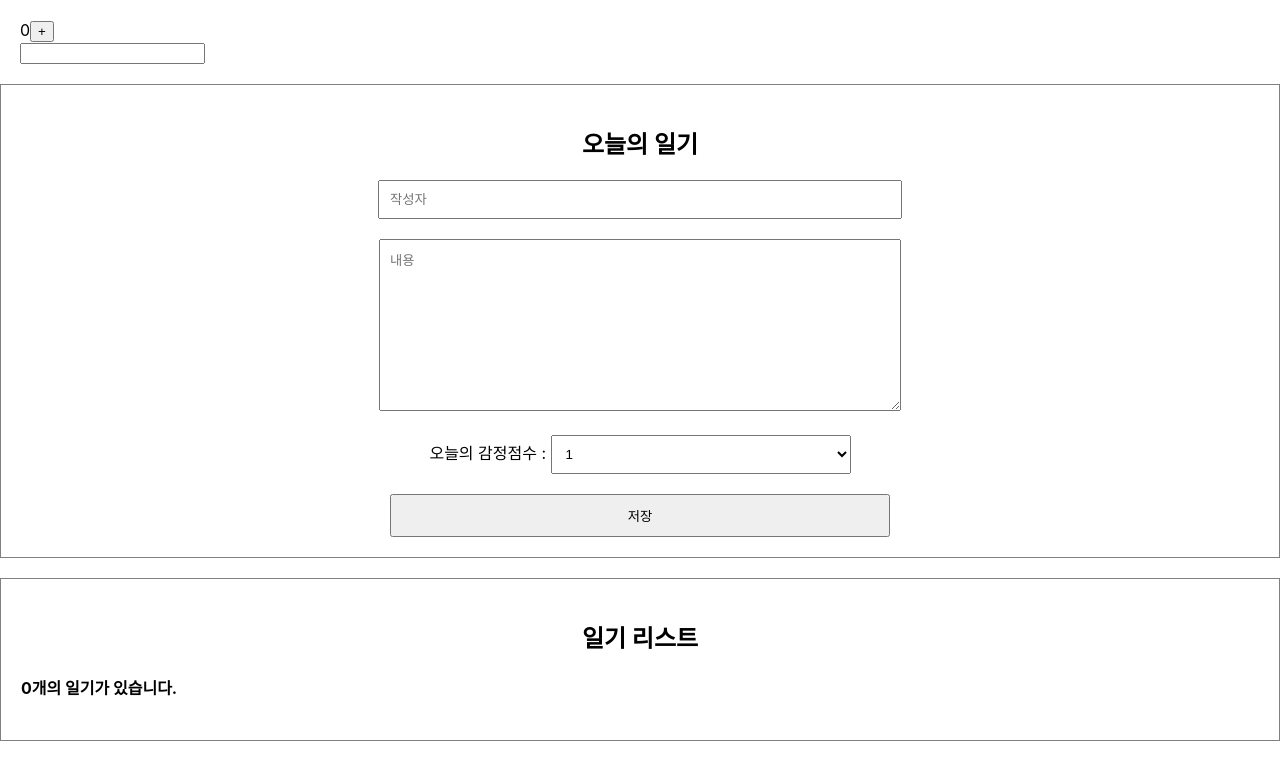
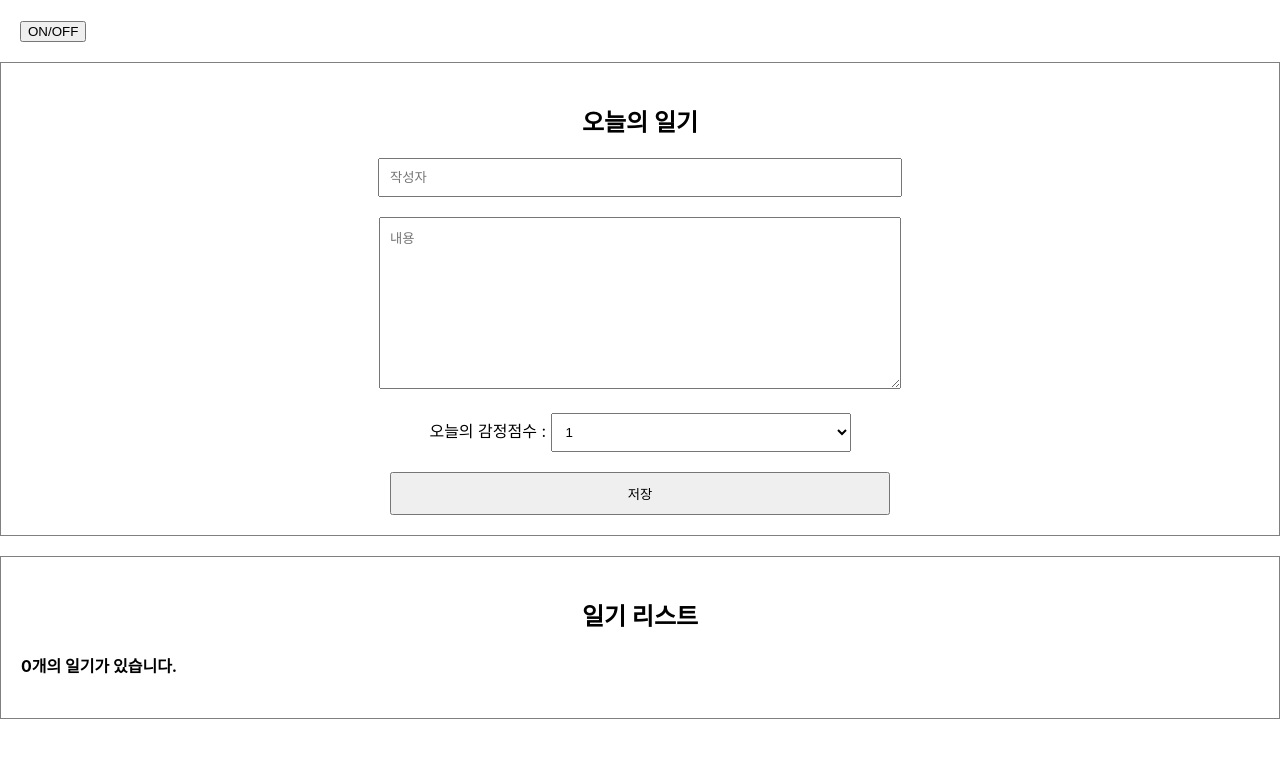
Before and after one commit to ukssss/React, a React (Create React App) app in the folder 01.udemy-react-example/react-basic/simplediary/: page / in a window 1280 px wide. Shown: the top 780 px of the page. Built offline with nearby package versions, Linux system fonts and the light colour scheme; the HTML template or start-up script is replaced by a standard one.

Commit message:
01-react-basic | learn, React Lifecyle 제어 - useEffect Mount, Unmount #32

```diff
--- a/01.udemy-react-example/react-basic/simplediary/src/Lifecycle.js
+++ b/01.udemy-react-example/react-basic/simplediary/src/Lifecycle.js
@@ -1,38 +1,26 @@
 import React, { useEffect, useState } from 'react';
 
-const Lifecycle = () => {
-  const [count, setCount] = useState(0);
-  const [text, setText] = useState('');
+const UnmountTest = () => {
+  useEffect(() => {
+    console.log('Mount');
 
-  useEffect(() => {
-    console.log('Mount!');
+    return () => {
+      // Unmount 시점에 실행
+      console.log('Unmount');
+    };
   }, []);
 
-  useEffect(() => {
-    console.log('Update');
-  });
+  return <div>Unmount Testing Component</div>;
+};
 
-  useEffect(() => {
-    console.log(`count is update : ${count}`);
-    if (count > 5) {
-      alert('count가 5를 넘었습니다. 따라서 1로 초기화합니다');
-      setCount(1);
-    }
-  }, [count]);
-
-  useEffect(() => {
-    console.log(`text is update : ${text}`);
-  }, [text]);
+const Lifecycle = () => {
+  const [isVisible, setIsVisible] = useState(false);
+  const toggle = () => setIsVisible(!isVisible);
 
   return (
     <div style={{ padding: 20 }}>
-      <div>
-        {count}
-        <button onClick={() => setCount(count + 1)}>+</button>
-      </div>
-      <div>
-        <input value={text} onChange={(e) => setText(e.target.value)} />
-      </div>
+      <button onClick={toggle}>ON/OFF</button>
+      {isVisible && <UnmountTest />}
     </div>
   );
 };
```
